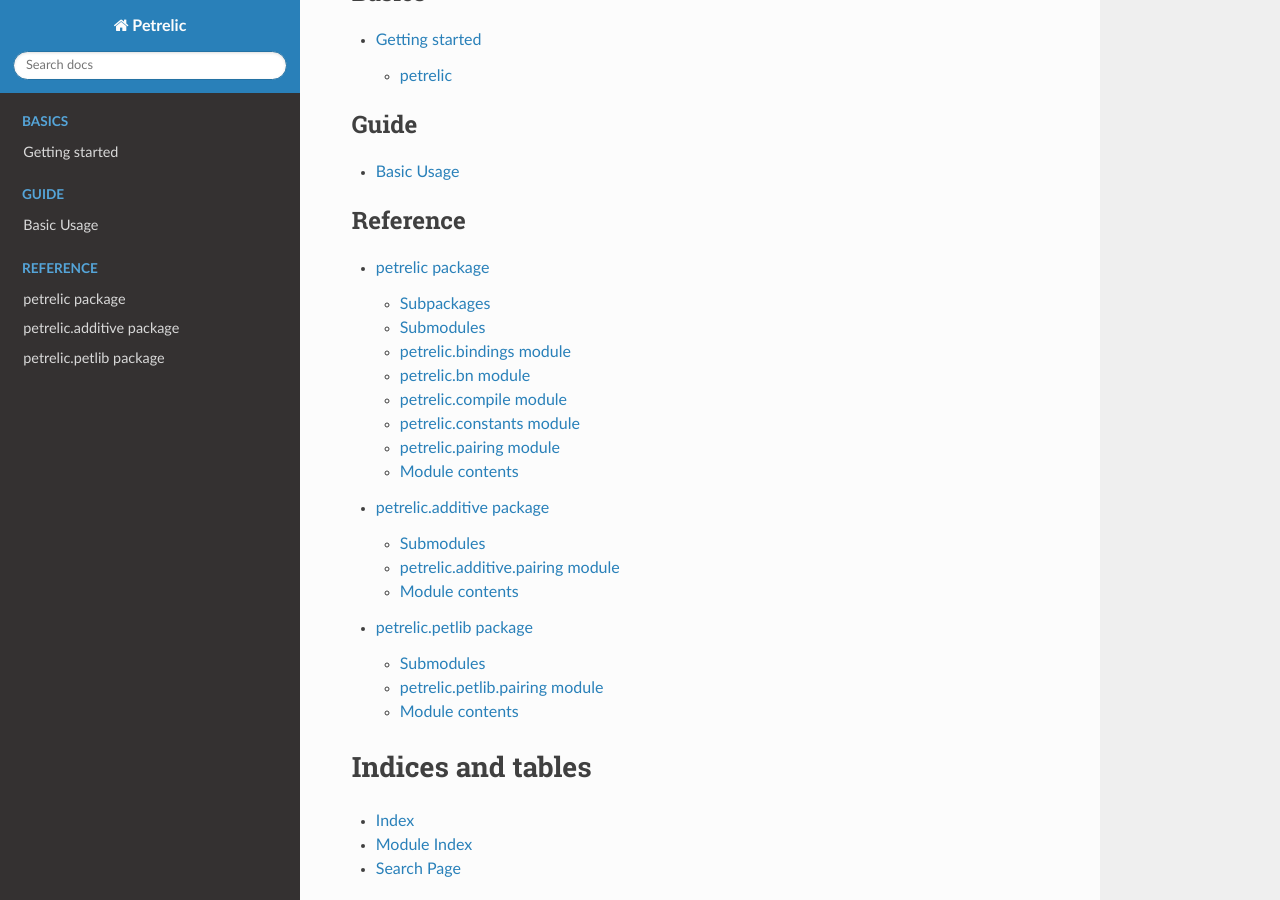
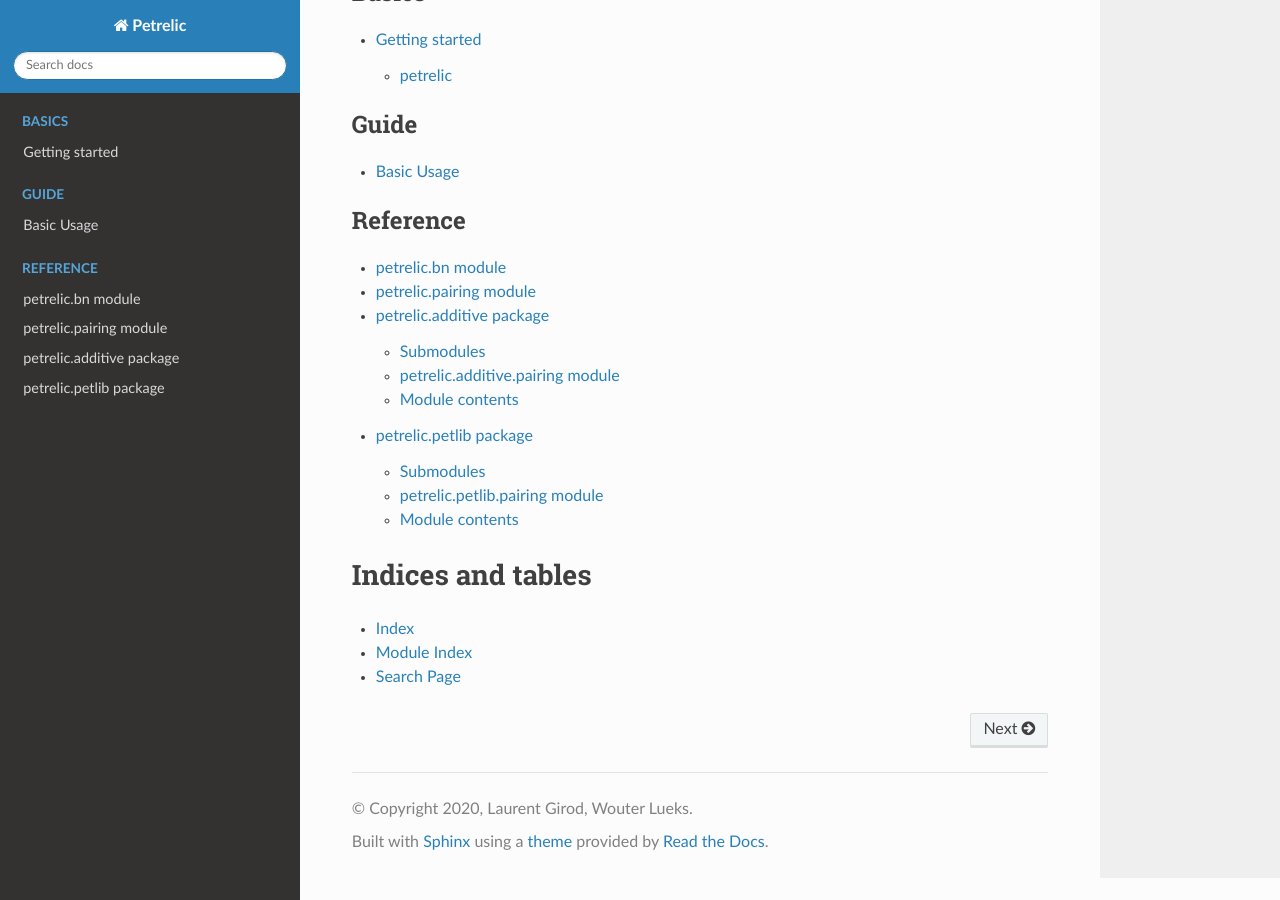
Before and after one commit to spring-epfl/petrelic, a Sphinx documentation site: the page built from docs/source/index.rst, in a window 1280 px wide and 900 px high, scrolled down 1446 px. Built offline with Sphinx 7.4.7 and the Read the Docs theme 2.0.0, drawn with Linux system fonts in a browser that asks for light colours.

Commit message:
Restructure documentation

```diff
--- a/docs/source/index.rst
+++ b/docs/source/index.rst
@@ -27,7 +27,8 @@ Welcome to Petrelic's documentation!
    :maxdepth: 2
    :caption: Reference
 
-   petrelic
+   petrelic.bn
+   petrelic.native.pairing
    petrelic.additive
    petrelic.petlib
 
--- a/docs/source/petrelic.additive.rst
+++ b/docs/source/petrelic.additive.rst
@@ -10,7 +10,7 @@ petrelic.additive.pairing module
 .. automodule:: petrelic.additive.pairing
     :members:
     :undoc-members:
-    :show-inheritance:
+    :inherited-members:
 
 
 Module contents
--- /dev/null
+++ b/docs/source/petrelic.bn.rst
@@ -0,0 +1,6 @@
+petrelic.bn module
+==================
+
+.. automodule:: petrelic.bn
+    :members:
+    :undoc-members:
--- /dev/null
+++ b/docs/source/petrelic.native.pairing.rst
@@ -0,0 +1,6 @@
+petrelic.pairing module
+=======================
+
+.. automodule:: petrelic.pairing
+    :members:
+    :undoc-members:
--- a/docs/source/petrelic.rst
+++ /dev/null
@@ -1,62 +0,0 @@
-petrelic package
-================
-
-Subpackages
------------
-
-.. toctree::
-
-    petrelic.additive
-    petrelic.petlib
-
-Submodules
-----------
-
-petrelic.bindings module
-------------------------
-
-.. automodule:: petrelic.bindings
-    :members:
-    :undoc-members:
-    :show-inheritance:
-
-petrelic.bn module
-------------------
-
-.. automodule:: petrelic.bn
-    :members:
-    :undoc-members:
-    :show-inheritance:
-
-petrelic.compile module
------------------------
-
-.. automodule:: petrelic.compile
-    :members:
-    :undoc-members:
-    :show-inheritance:
-
-petrelic.constants module
--------------------------
-
-.. automodule:: petrelic.constants
-    :members:
-    :undoc-members:
-    :show-inheritance:
-
-petrelic.pairing module
------------------------
-
-.. automodule:: petrelic.pairing
-    :members:
-    :undoc-members:
-    :show-inheritance:
-
-
-Module contents
----------------
-
-.. automodule:: petrelic
-    :members:
-    :undoc-members:
-    :show-inheritance:
```
